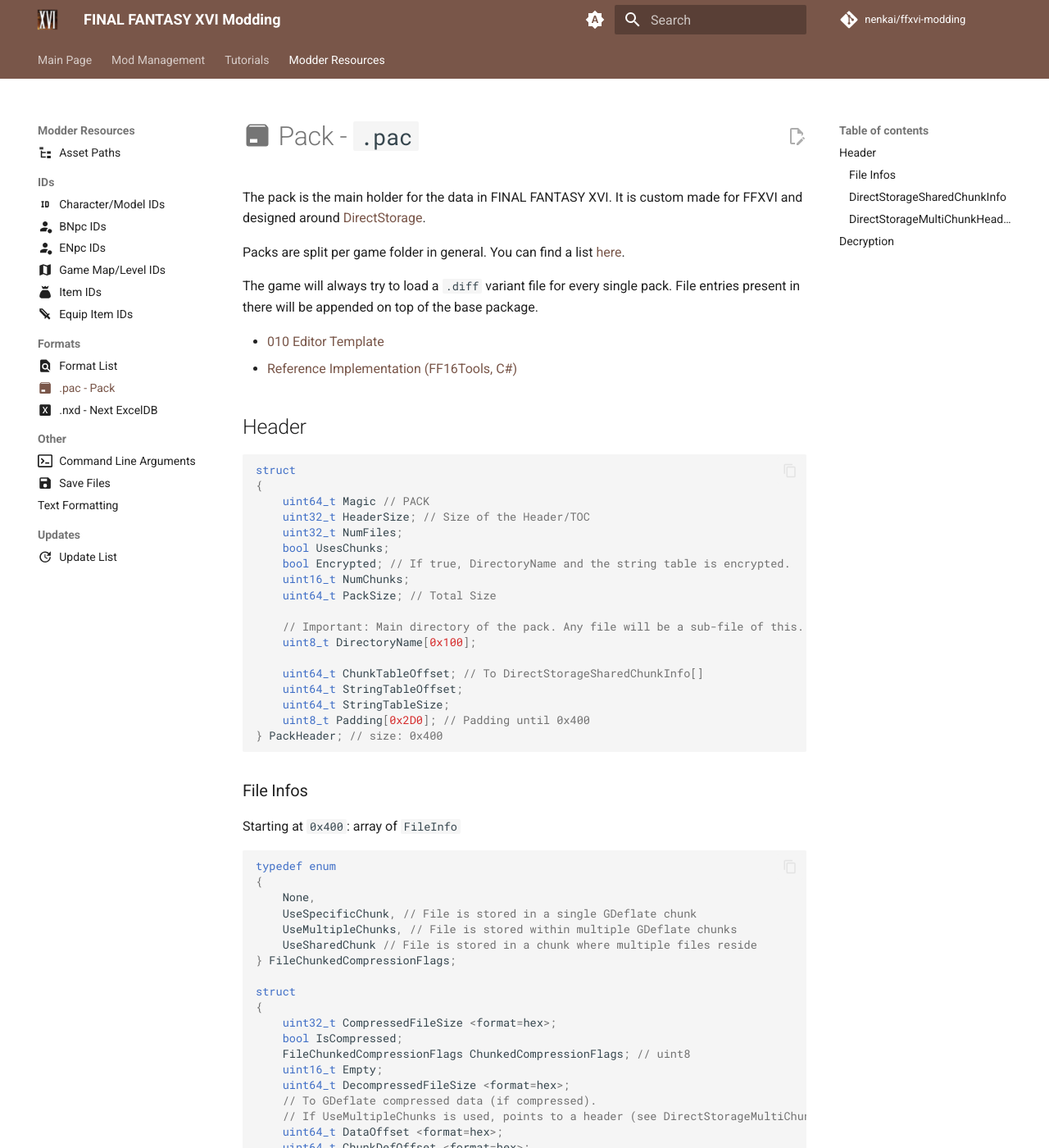
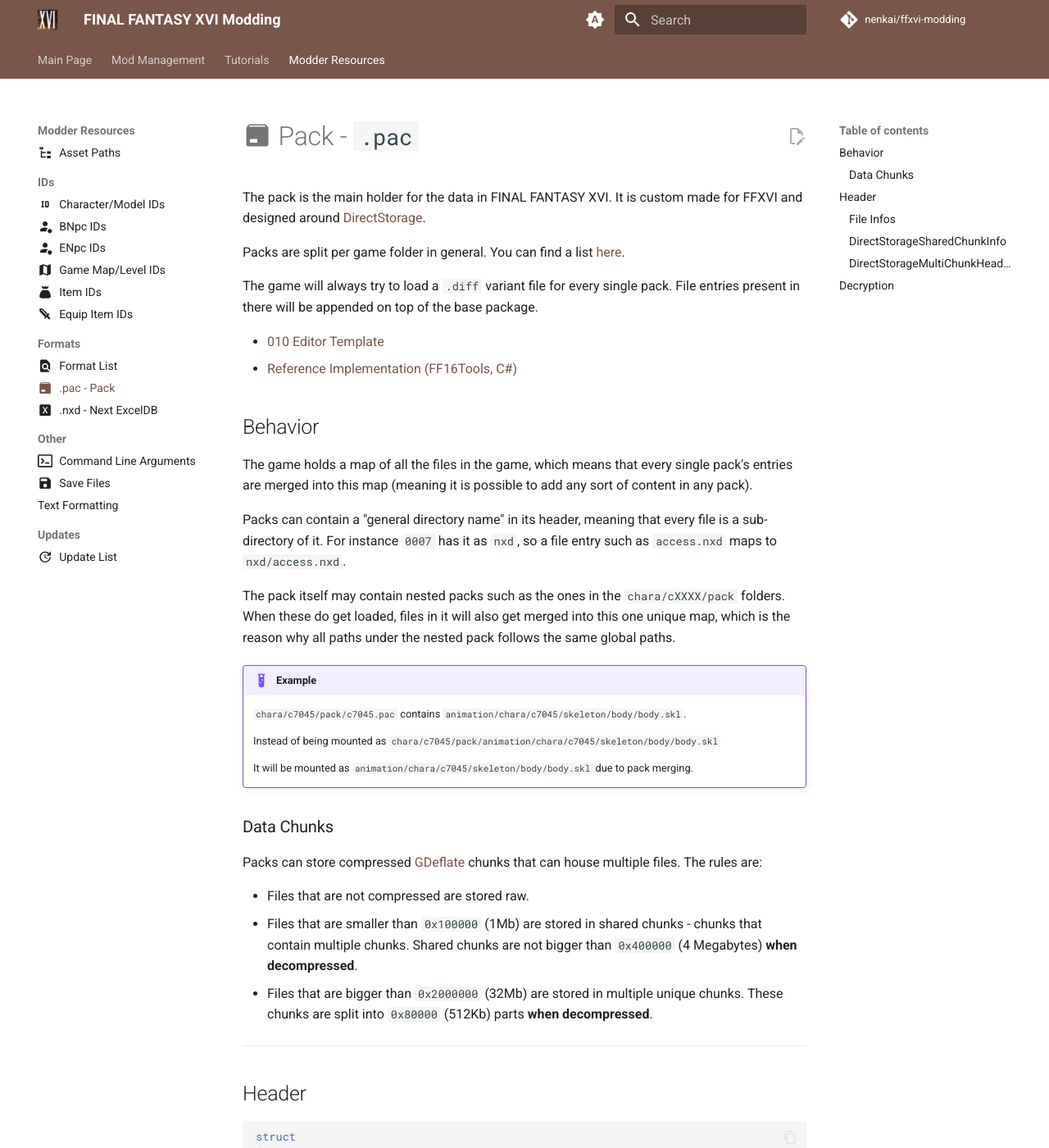
Before and after one commit to Nenkai/ffxvi-modding, an MkDocs documentation site: the page built from docs/resources/formats/pac.md, in a window 1280 px wide and 1400 px high. Shown: the whole window at 82% size. Built offline with MkDocs 1.6.1 and Material for MkDocs 9.7.7, drawn with Linux system fonts in a browser that asks for light colours; comment, search, counter and statistics services are not loaded.

Commit message:
pack docs

```diff
--- a/docs/resources/formats/pac.md
+++ b/docs/resources/formats/pac.md
@@ -12,6 +12,32 @@
 
 * [010 Editor Template](https://github.com/Nenkai/010GameTemplates/blob/main/Square%20Enix/Final%20Fantasy%2016/FF16_pac_PACK.bt)
 * [Reference Implementation (FF16Tools, C#)](https://github.com/Nenkai/FF16Tools)
+
+## Behavior
+
+The game holds a map of all the files in the game, which means that every single pack's entries are merged into this map (meaning it is possible to add any sort of content in any pack).
+
+Packs can contain a "general directory name" in its header, meaning that every file is a sub-directory of it. For instance `0007` has it as `nxd`, so a file entry such as `access.nxd` maps to `nxd/access.nxd`.
+
+The pack itself may contain nested packs such as the ones in the `chara/cXXXX/pack` folders. When these do get loaded, files in it will also get merged into this one unique map, which is the reason why all paths under the nested pack follows the same global paths.
+
+!!! example
+
+    `chara/c7045/pack/c7045.pac` contains `animation/chara/c7045/skeleton/body/body.skl`.
+
+    Instead of being mounted as `chara/c7045/pack/animation/chara/c7045/skeleton/body/body.skl`
+
+    It will be mounted as `animation/chara/c7045/skeleton/body/body.skl` due to pack merging.
+
+### Data Chunks
+
+Packs can store compressed [GDeflate](https://github.com/microsoft/DirectStorage/blob/main/GDeflate/README.md) chunks that can house multiple files. The rules are:
+
+* Files that are not compressed are stored raw.
+* Files that are smaller than `0x100000` (1Mb) are stored in shared chunks - chunks that contain multiple chunks. Shared chunks are not bigger than `0x400000` (4 Megabytes) **when decompressed**.
+* Files that are bigger than `0x2000000` (32Mb) are stored in multiple unique chunks. These chunks are split into `0x80000` (512Kb) parts **when decompressed**.
+
+---
 
 ## Header
 
```
Also changed, not shown: docs/resources/formats/format_list.md (+4 -4 lines), docs/tutorials/nex/tables.md (+4 -2 lines).
